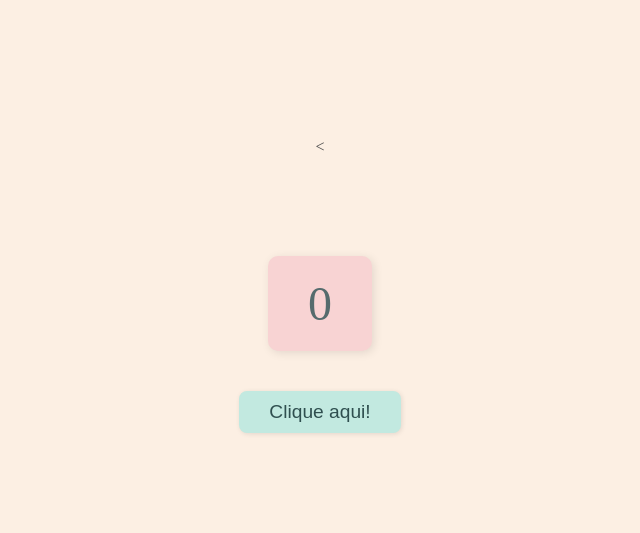
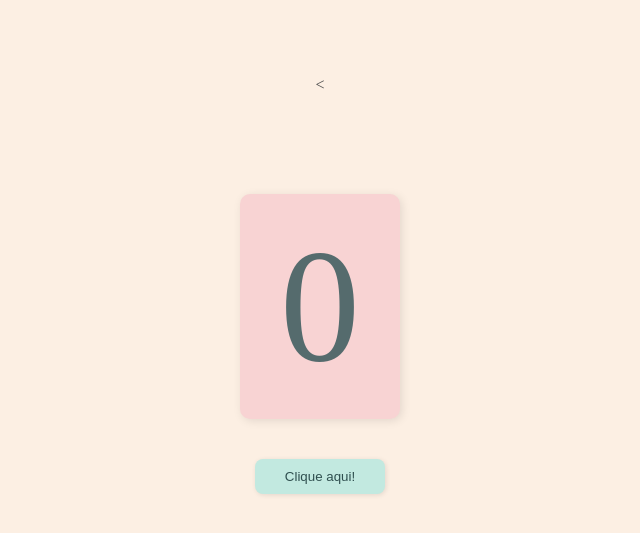
Before and after one commit to FABIPORTELA/java, a plain HTML site: page index.html in a window 1280 px wide. Shown: the part 115-648 px from the top of the page, without its empty margins (320-960 px from the left). Drawn offline with Linux system fonts and the light colour scheme.

Commit message:
tenteiii

```diff
--- a/style.css
+++ b/style.css
@@ -19,7 +19,7 @@ h1 {
 }
 
 #contador {
-  font-size: 3em;
+  font-size: 10em;
   margin-top: 100px;
   color: #556b6d;
   background-color: #f8d3d3;
@@ -35,7 +35,7 @@ h1 {
 }
 
 button {
-  font-size: 1.2em;
+  font-size: 1,5em;
   padding: 10px 30px;
   background-color: #c2e9e0;
   border: none;
```
